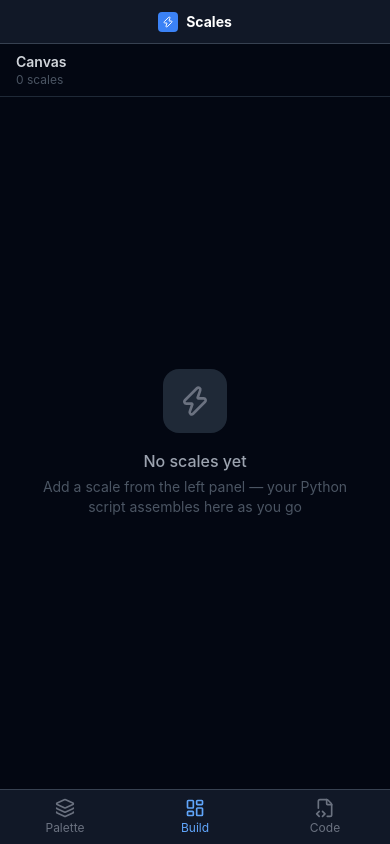
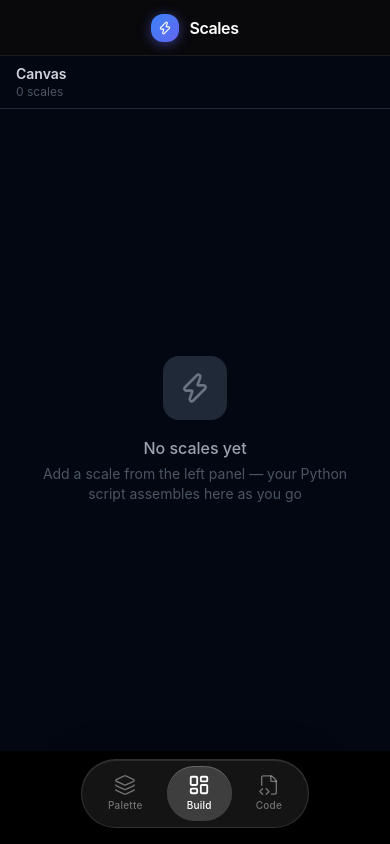
Before and after one commit to bjdealey/scales, a React (Vite) app in the folder frontend/: page / in a window 390 px wide. Built offline with nearby package versions, Linux system fonts and the light colour scheme.

Commit message:
iOS 26-style glass header and floating pill nav on mobile

```diff
--- a/frontend/src/App.tsx
+++ b/frontend/src/App.tsx
@@ -88,37 +88,64 @@ export default function App() {
   /* ── Mobile layout ── */
   if (isMobile) {
     return (
-      <div className="h-dvh flex flex-col bg-gray-950 text-white overflow-hidden select-none">
-        <header className="h-11 bg-gray-900 border-b border-gray-700 flex items-center justify-center gap-2 flex-shrink-0">
-          <div className="w-5 h-5 bg-blue-500 rounded flex items-center justify-center flex-shrink-0">
-            <Zap size={12} className="text-white" />
+      <div className="h-dvh flex flex-col bg-black text-white overflow-hidden select-none">
+
+        {/* Glass header */}
+        <header
+          className="flex-shrink-0 h-14 flex items-center justify-center gap-2.5 backdrop-blur-xl"
+          style={{
+            background: 'rgba(12,12,16,0.75)',
+            borderBottom: '1px solid rgba(255,255,255,0.07)',
+          }}
+        >
+          <div
+            className="w-7 h-7 rounded-xl flex items-center justify-center flex-shrink-0"
+            style={{ background: 'linear-gradient(135deg, #3b82f6, #6366f1)', boxShadow: '0 2px 12px rgba(99,102,241,0.5)' }}
+          >
+            <Zap size={14} className="text-white" />
           </div>
-          <h1 className="font-bold text-sm text-white">Scales</h1>
+          <h1 className="font-semibold text-base tracking-tight text-white">Scales</h1>
         </header>
 
+        {/* Content */}
         <div className="flex-1 overflow-hidden flex flex-col">
           {mobileTab === 'palette' && <BlockPalette />}
           {mobileTab === 'canvas'  && <Canvas />}
           {mobileTab === 'code'    && <CodePreview />}
         </div>
 
+        {/* Floating glass pill nav */}
+        <div
+          className="flex-shrink-0 flex justify-center px-6 pt-2"
+          style={{ paddingBottom: 'max(env(safe-area-inset-bottom), 16px)' }}
+        >
           <nav
-          className="flex-shrink-0 bg-gray-900 border-t border-gray-700 flex"
-          style={{ paddingBottom: 'env(safe-area-inset-bottom)' }}
+            className="flex gap-1 p-1.5 backdrop-blur-2xl rounded-full"
+            style={{
+              background: 'rgba(255,255,255,0.08)',
+              border: '1px solid rgba(255,255,255,0.12)',
+              boxShadow: '0 16px 48px rgba(0,0,0,0.6), inset 0 1px 0 rgba(255,255,255,0.1)',
+            }}
           >
             {MOBILE_TABS.map(({ id, label, Icon }) => (
               <button
                 key={id}
                 onClick={() => setMobileTab(id)}
-              className={`flex-1 flex flex-col items-center justify-center py-2 gap-0.5 transition-colors ${
-                mobileTab === id ? 'text-blue-400' : 'text-gray-500 hover:text-gray-300'
+                className={`flex flex-col items-center gap-0.5 px-5 py-2 rounded-full transition-all duration-200 ${
+                  mobileTab === id ? 'text-white' : 'text-white/40'
                 }`}
+                style={mobileTab === id ? {
+                  background: 'rgba(255,255,255,0.18)',
+                  boxShadow: 'inset 0 1px 0 rgba(255,255,255,0.2)',
+                } : undefined}
               >
-              <Icon size={20} />
-              <span className="text-xs">{label}</span>
+                <Icon size={22} strokeWidth={mobileTab === id ? 2 : 1.5} />
+                <span className="text-[10px] font-medium tracking-wide">{label}</span>
               </button>
             ))}
           </nav>
+        </div>
+
       </div>
     );
   }
```
Lines whose indentation alone changed are shown as unchanged.
